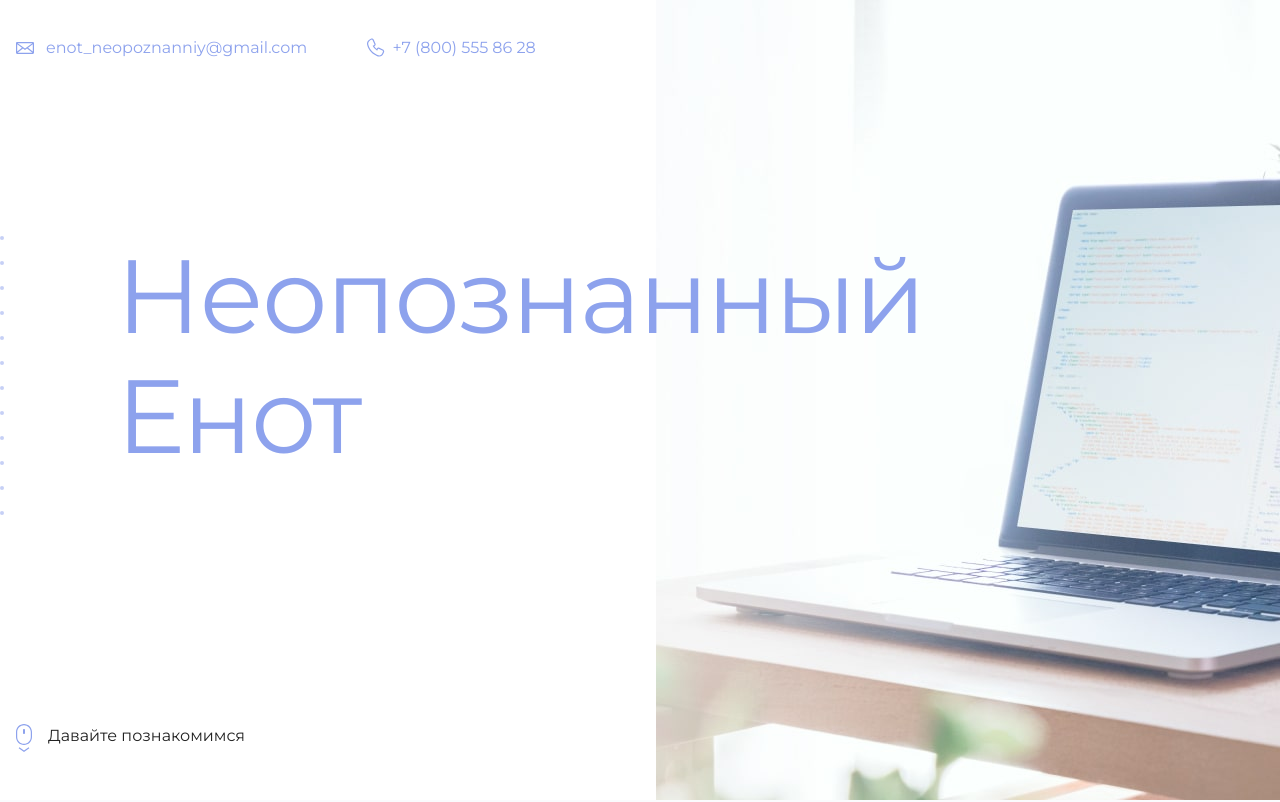
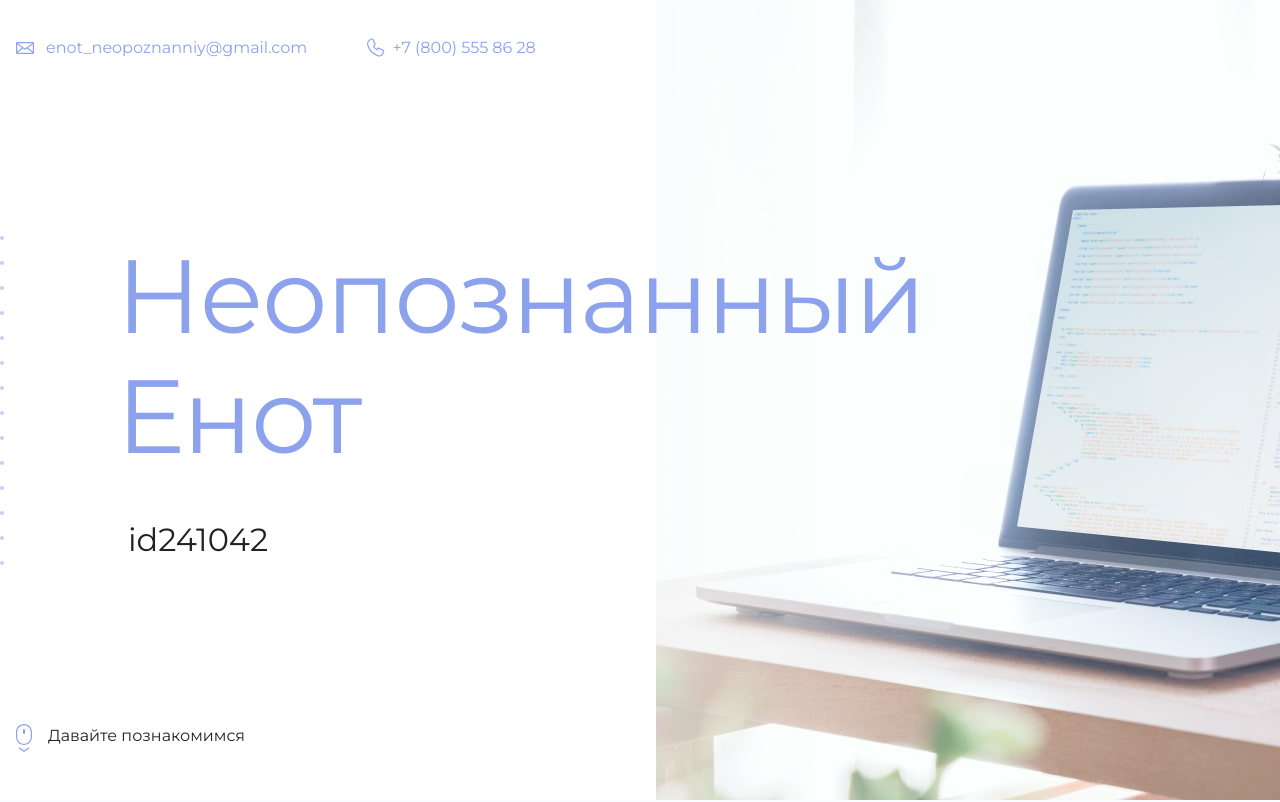
Before and after one commit to zarram89/git-hub-pages-example, a plain HTML site: page index.html in a window 1280 px wide. Shown: the top 802 px of the page. Drawn offline with Linux system fonts and the light colour scheme.

Commit message:
Добавляет id

```diff
--- a/index.html
+++ b/index.html
@@ -19,7 +19,7 @@
       <section class="hero-image">
         <div class="container">
           <h1 class="heading">Неопознанный Енот</h1>
-          <p><!-- Тут ваш id на сайте Академии --></p>
+          <p>id241042</p>
         </div>
       </section>
 
```
